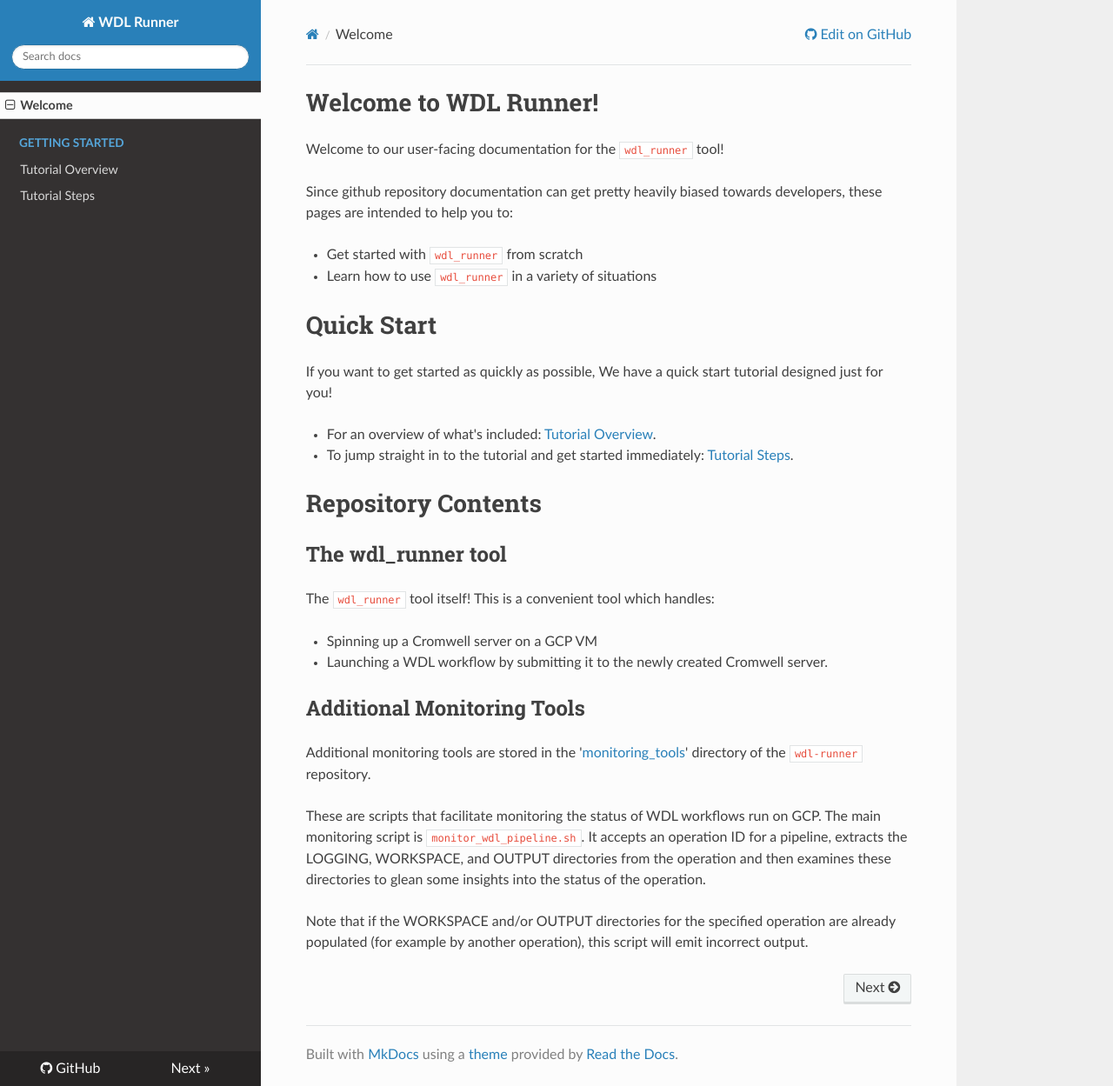
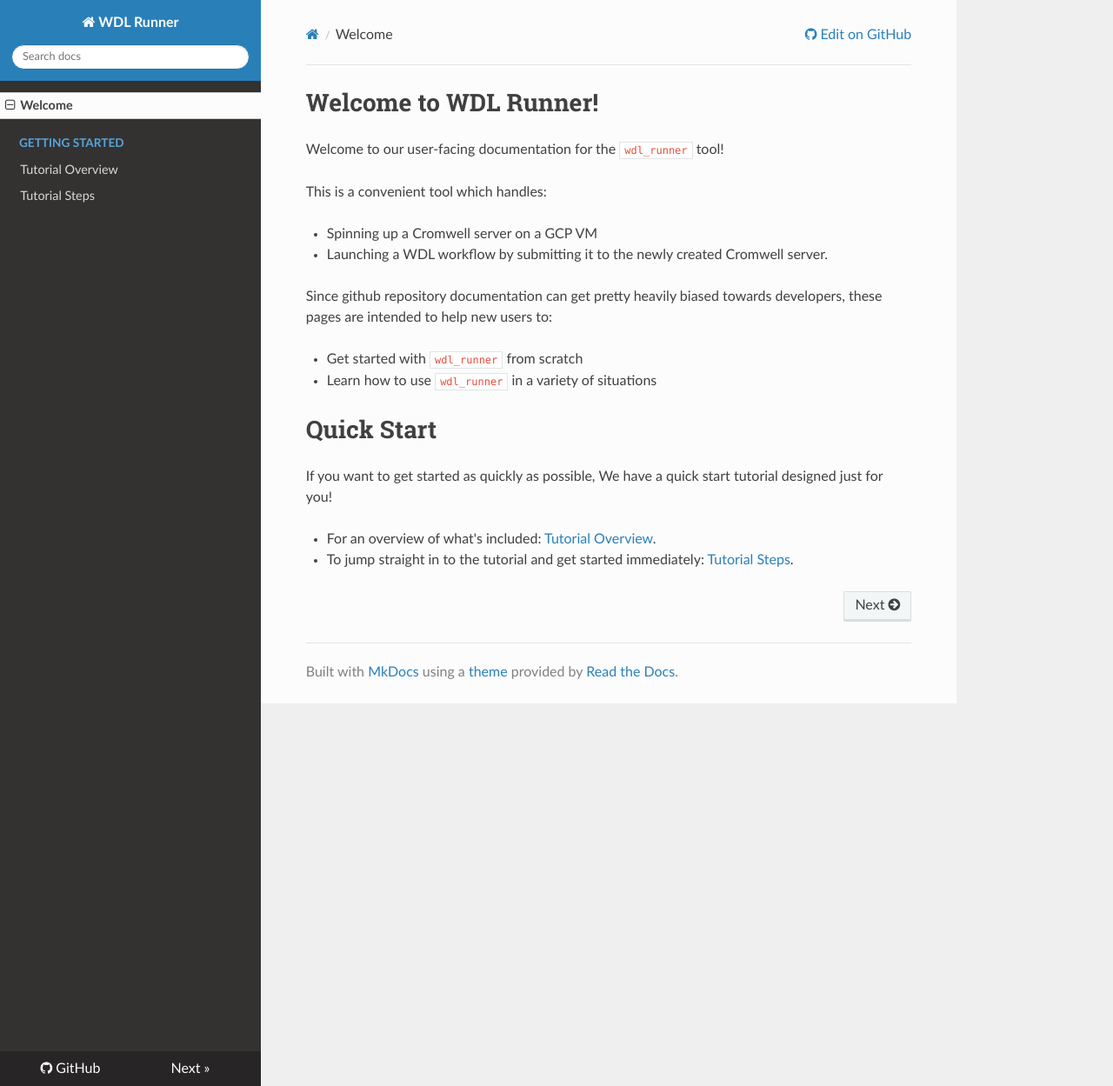
Before and after one commit to broadinstitute/wdl-runner, an MkDocs documentation site: the page built from docs/index.md, in a window 1280 px wide and 1249 px high. Shown: the whole window at 87% size. Built offline with MkDocs 1.6.1, drawn with Linux system fonts in a browser that asks for light colours; nearby versions of some CDN libraries; old or Windows-style settings are respelled for this version of MkDocs.

Commit message:
Refactor

```diff
--- a/docs/index.md
+++ b/docs/index.md
@@ -2,8 +2,13 @@
 
 Welcome to our user-facing documentation for the `wdl_runner` tool!
 
+This is a convenient tool which handles:
+
+ * Spinning up a Cromwell server on a GCP VM
+ * Launching a WDL workflow by submitting it to the newly created Cromwell server.
+
 Since github repository documentation can get pretty heavily biased towards developers, these
-pages are intended to help you to:
+pages are intended to help new users to:
 
 - Get started with `wdl_runner` from scratch
 - Learn how to use `wdl_runner` in a variety of situations
@@ -14,24 +19,3 @@
 
 * For an overview of what's included: [Tutorial Overview](GettingStarted/TutorialOverview.md).
 * To jump straight in to the tutorial and get started immediately: [Tutorial Steps](GettingStarted/TutorialSteps.md).
-
-# Repository Contents
-
-## The wdl_runner tool
-
-The `wdl_runner` tool itself! This is a convenient tool which handles:
-
- * Spinning up a Cromwell server on a GCP VM
- * Launching a WDL workflow by submitting it to the newly created Cromwell server.
-
-## Additional Monitoring Tools
-
-Additional monitoring tools are stored in the '[monitoring_tools](https://github.com/broadinstitute/wdl-runner/tree/master/monitoring_tools)' directory of the
-`wdl-runner` repository.
-
-These are scripts that facilitate monitoring the status of WDL workflows run on GCP.
-The main monitoring script is `monitor_wdl_pipeline.sh`.
-It accepts an operation ID for a pipeline, extracts the LOGGING, WORKSPACE, and OUTPUT directories from the operation
-and then examines these directories to glean some insights into the status of the operation.
-
-Note that if the WORKSPACE and/or OUTPUT directories for the specified operation are already populated (for example by another operation), this script will emit incorrect output.
```
Also changed, not shown: README.md (+26 -4 lines).
